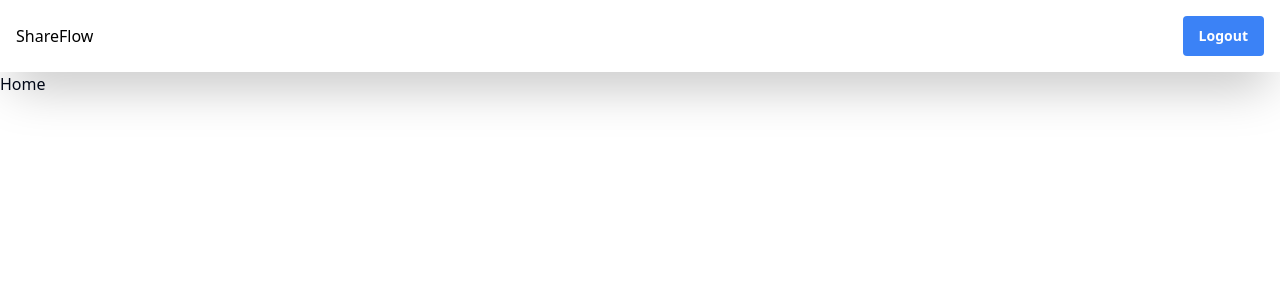
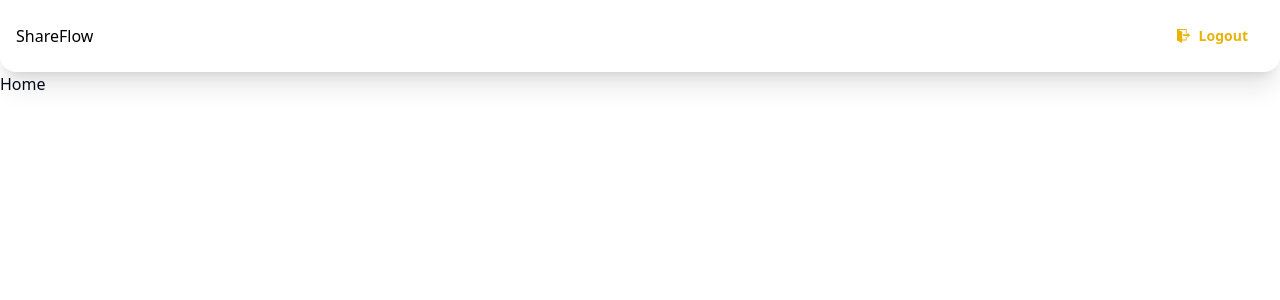
Before and after one commit to raihank43/techinical-test-indo-siber-telematika, a React (Vite) app in the folder question_2/client/: page / in a window 1280 px wide. Shown: the top 300 px of the page. Built offline with nearby package versions, Linux system fonts and the light colour scheme; sample sign-in values are in the browser's storage.

Commit message:
feat: logout button

```diff
--- a/question_2/client/package.json
+++ b/question_2/client/package.json
@@ -18,6 +18,7 @@
     "lucide-react": "^0.378.0",
     "react": "^18.2.0",
     "react-dom": "^18.2.0",
+    "react-icons": "^5.2.1",
     "react-router-dom": "^6.23.1",
     "tailwind-merge": "^2.3.0",
     "tailwindcss-animate": "^1.0.7"
--- a/question_2/client/src/components/NavbarComponent.tsx
+++ b/question_2/client/src/components/NavbarComponent.tsx
@@ -1,9 +1,15 @@
-import { Link } from "react-router-dom";
+import { Link, useNavigate } from "react-router-dom";
 import { Button } from "./ui/button";
+import { ImExit } from "react-icons/im";
 
 export default function NavbarComponent() {
+  const navigate = useNavigate();
+  const handleLogout = () => {
+    localStorage.removeItem("token");
+    navigate("/login");
+  };
   return (
-    <nav className="bg-white p-4 flex justify-between items-center shadow-2xl">
+    <nav className="bg-white p-4 flex justify-between items-center shadow-xl rounded-b-2xl">
       <div className="text-black">ShareFlow</div>
       <div>
         <Link to="/login" className="text-white mr-4">
@@ -13,8 +19,11 @@ export default function NavbarComponent() {
           Register
         </Link>
       </div>
-      <Button className="bg-blue-500 hover:bg-blue-700 text-white font-bold py-2 px-4 rounded">
-        Logout
+      <Button
+        onClick={handleLogout}
+        className="flex gap-2 items-center bg-transparent  hover:bg-yellow-200 hover:text-black text-yellow-500 font-bold py-2 px-4 rounded"
+      >
+        <ImExit /> Logout
       </Button>
     </nav>
   );
```
Also changed, not shown: 1 other file (tests, documents, lock files or other folders).
